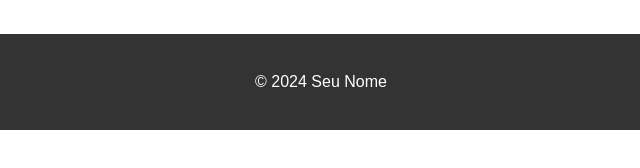
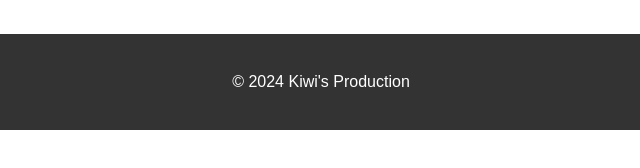
Before and after one commit to keweenalonso/LixoEletronico-Jorge, a plain HTML site: page thanks.html in a window 1280 px wide. Shown: the part 304-472 px from the top of the page, 339-979 px from the left. Drawn offline with Linux system fonts and the light colour scheme.

Commit message:
Update thanks.html

```diff
--- a/thanks.html
+++ b/thanks.html
@@ -15,7 +15,7 @@
     <p><a href="index.html">Voltar para a página inicial</a></p>
   </main>
   <footer>
-    <p>&copy; 2024 Seu Nome</p>
+    <p>&copy; 2024 Kiwi's Production</p>
   </footer>
 </body>
 </html>
```
